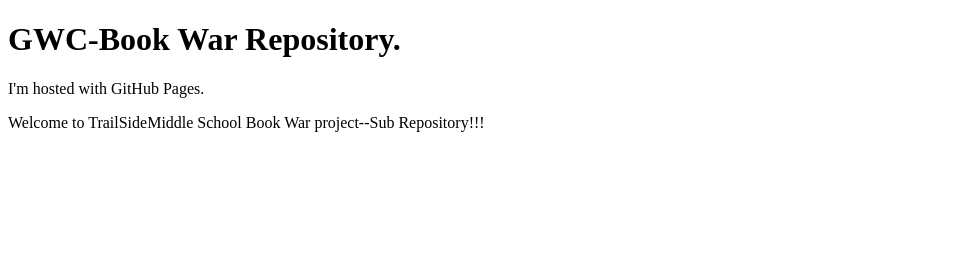
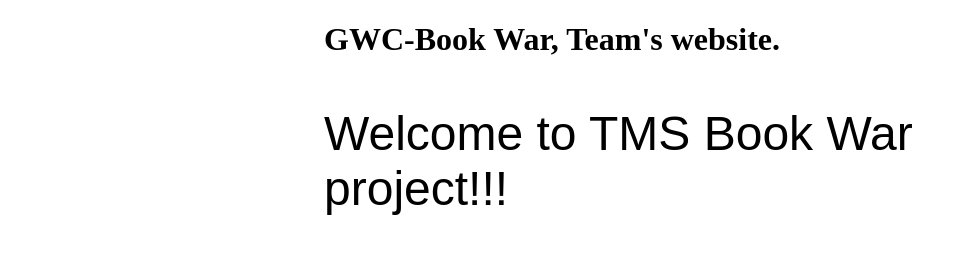
Before and after one commit to GWC-TMS/BookWar, a plain HTML site: page index.html in a window 1280 px wide. Shown: the whole page, without its empty margins (0-967 px from the left). Drawn offline with Linux system fonts and the light colour scheme.

Commit message:
Update index.html

```diff
--- a/index.html
+++ b/index.html
@@ -1,10 +1,15 @@
 <!DOCTYPE html>
 <html>
 <body>
-<h1>GWC-Book War Repository.</h1>
-<p>I'm hosted with GitHub Pages.</p>
 <form action="index2.html" method="GET">
-<P>Welcome to TrailSideMiddle School Book War project--Sub Repository!!!</p>
+<div style="text-align: center">
+    <div style="width: 50%; margin: 0 auto; text-align: left">
+      <h1>GWC-Book War, Team's website.</h1>
+        <font size="12" face="sans-serif">
+            <P>Welcome to TMS Book War project!!!</p>
+        </font>
+    </div>
+</div>
 </form>
 </body>
 </html>
```
